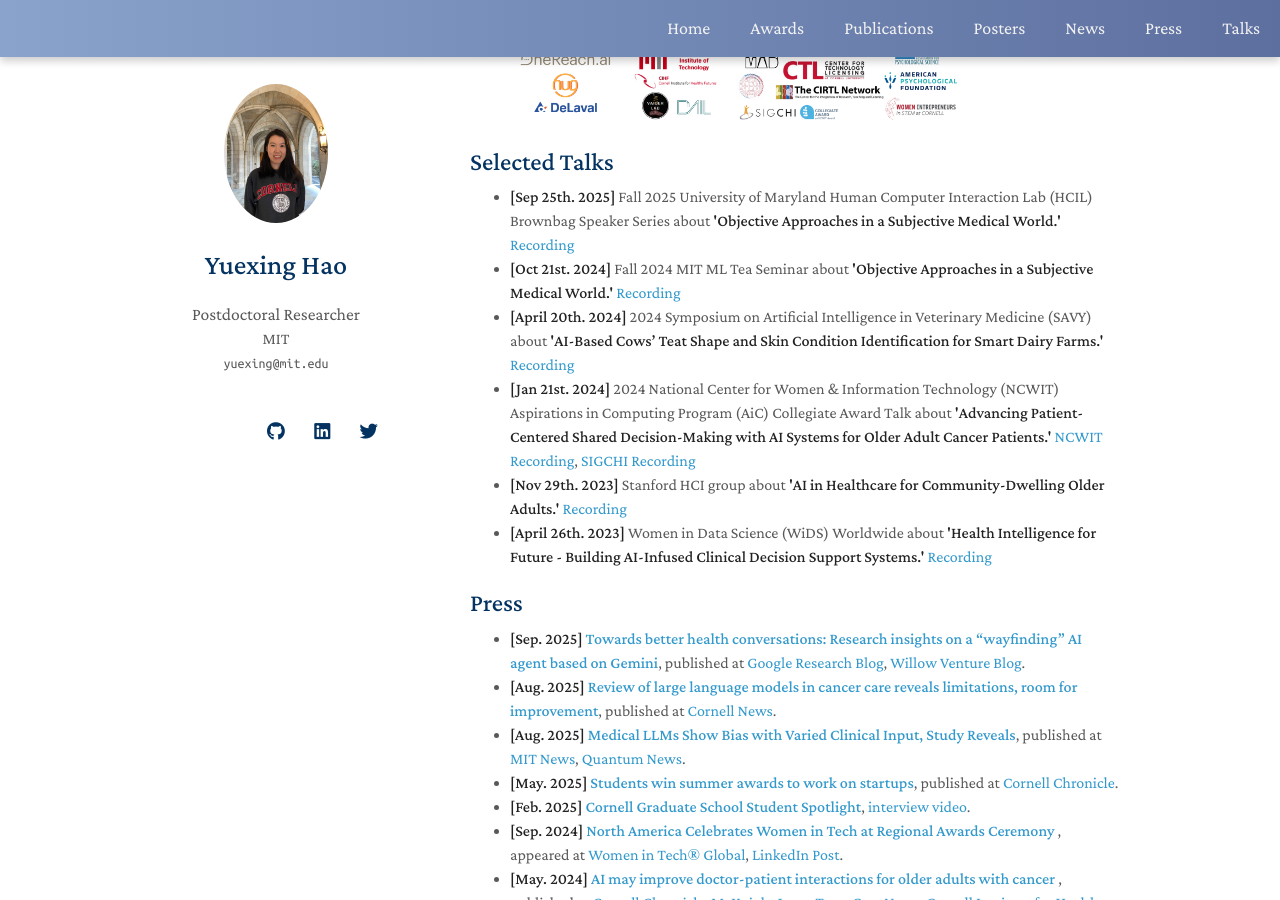
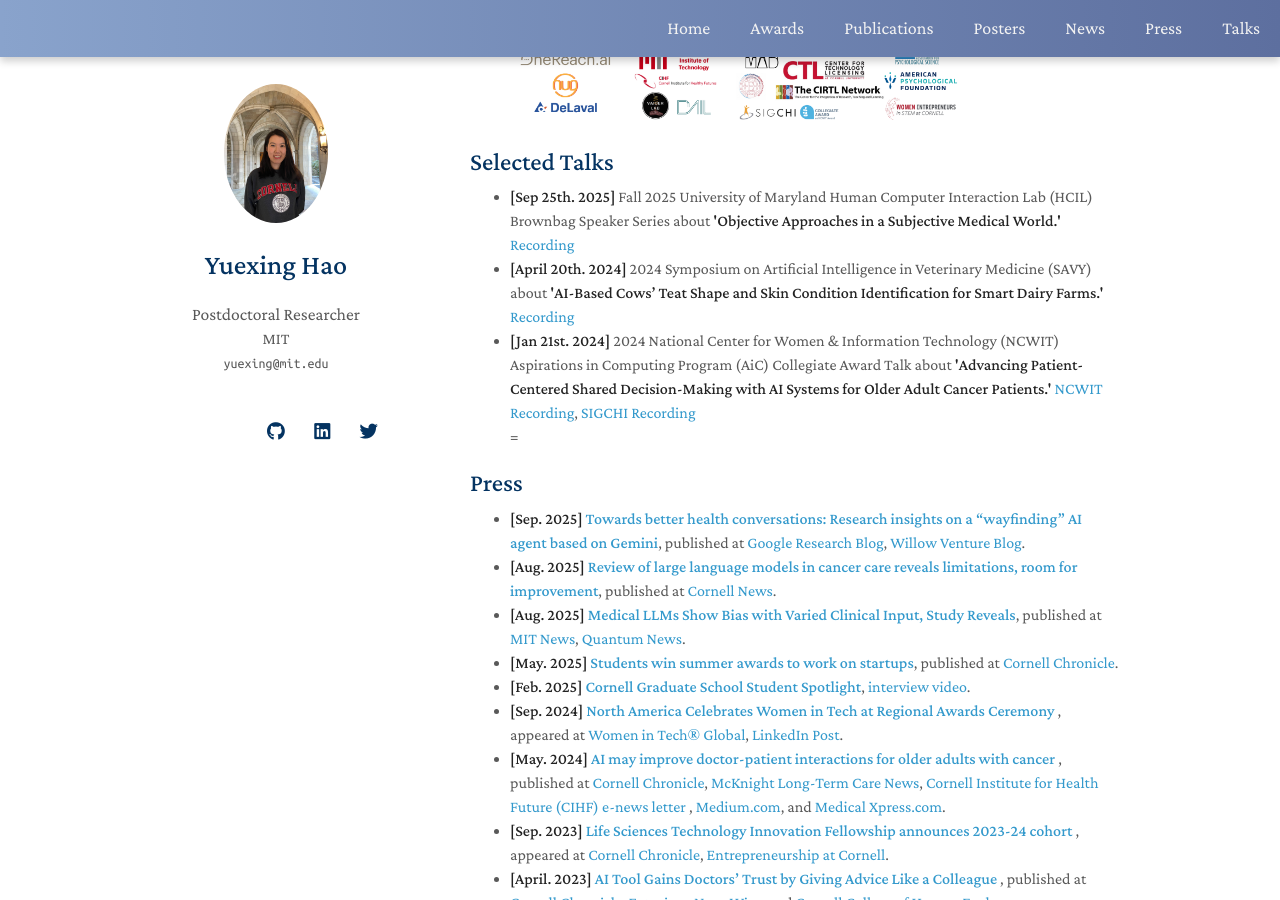
Before and after one commit to YuexingHao/Yuexing-Hao, a Jekyll site: the page built from index.md, in a window 1280 px wide and 900 px high, scrolled down 6590 px. Built offline with Jekyll 4.4.1, drawn with Linux system fonts in a browser that asks for light colours; nearby versions of some CDN libraries; a style sheet for code colours, icons or effects is not loaded; our own code applies the rules of GitHub Pages for plain Markdown files.

Commit message:
Update talks.md

```diff
--- a/_includes/talks.md
+++ b/_includes/talks.md
@@ -4,15 +4,8 @@
 
 <li><strong>[Sep 25th. 2025]</strong> Fall 2025 University of Maryland Human Computer Interaction Lab (HCIL) Brownbag Speaker Series about <strong>'Objective Approaches in a Subjective Medical World.'</strong> <a href= "https://www.youtube.com/watch?v=UjMmF52cz2g">Recording</a></li>
 
-
-<li><strong>[Oct 21st. 2024]</strong> Fall 2024 MIT ML Tea Seminar about <strong>'Objective Approaches in a Subjective Medical World.'</strong> <a href= "https://youtu.be/Pq7AYnPcl48">Recording</a></li>
-
 <li><strong>[April 20th. 2024]</strong> 2024 Symposium on Artificial Intelligence in Veterinary Medicine (SAVY) about <strong>'AI-Based Cows’ Teat Shape and Skin Condition Identification for Smart Dairy Farms.'</strong> <a href= "https://www.youtube.com/watch?v=WE1cBd3FEZM&ab_channel=YuexingHao">Recording</a></li>
 
-<li><strong>[Jan 21st. 2024]</strong> 2024 National Center for Women & Information Technology (NCWIT) Aspirations in Computing Program (AiC) Collegiate Award Talk about <strong>'Advancing Patient-Centered Shared Decision-Making with AI Systems for Older Adult Cancer Patients.'</strong> <a href= "https://vimeo.com/927239939/85330957a2?share=copy">NCWIT Recording</a>, <a href="https://www.youtube.com/watch?v=44vAoxmQyWg&ab_channel=ACMSIGCHI">SIGCHI Recording</a></li>
-
-<li><strong>[Nov 29th. 2023]</strong> Stanford HCI group about <strong>'AI in Healthcare for Community-Dwelling Older Adults.'</strong> <a href= "https://youtu.be/0BF63qKealI">Recording</a></li>
-
-<li><strong>[April 26th. 2023]</strong> Women in Data Science (WiDS) Worldwide about <strong>'Health Intelligence for Future - Building AI-Infused Clinical Decision Support Systems.'</strong> <a href= "https://www.youtube.com/watch?v=q34wMMXLwOA&ab_channel=WomeninDataScienceWorldwide">Recording</a></li>
+<li><strong>[Jan 21st. 2024]</strong> 2024 National Center for Women & Information Technology (NCWIT) Aspirations in Computing Program (AiC) Collegiate Award Talk about <strong>'Advancing Patient-Centered Shared Decision-Making with AI Systems for Older Adult Cancer Patients.'</strong> <a href= "https://vimeo.com/927239939/85330957a2?share=copy">NCWIT Recording</a>, <a href="https://www.youtube.com/watch?v=44vAoxmQyWg&ab_channel=ACMSIGCHI">SIGCHI Recording</a></li>=
 
 </ul>
```
